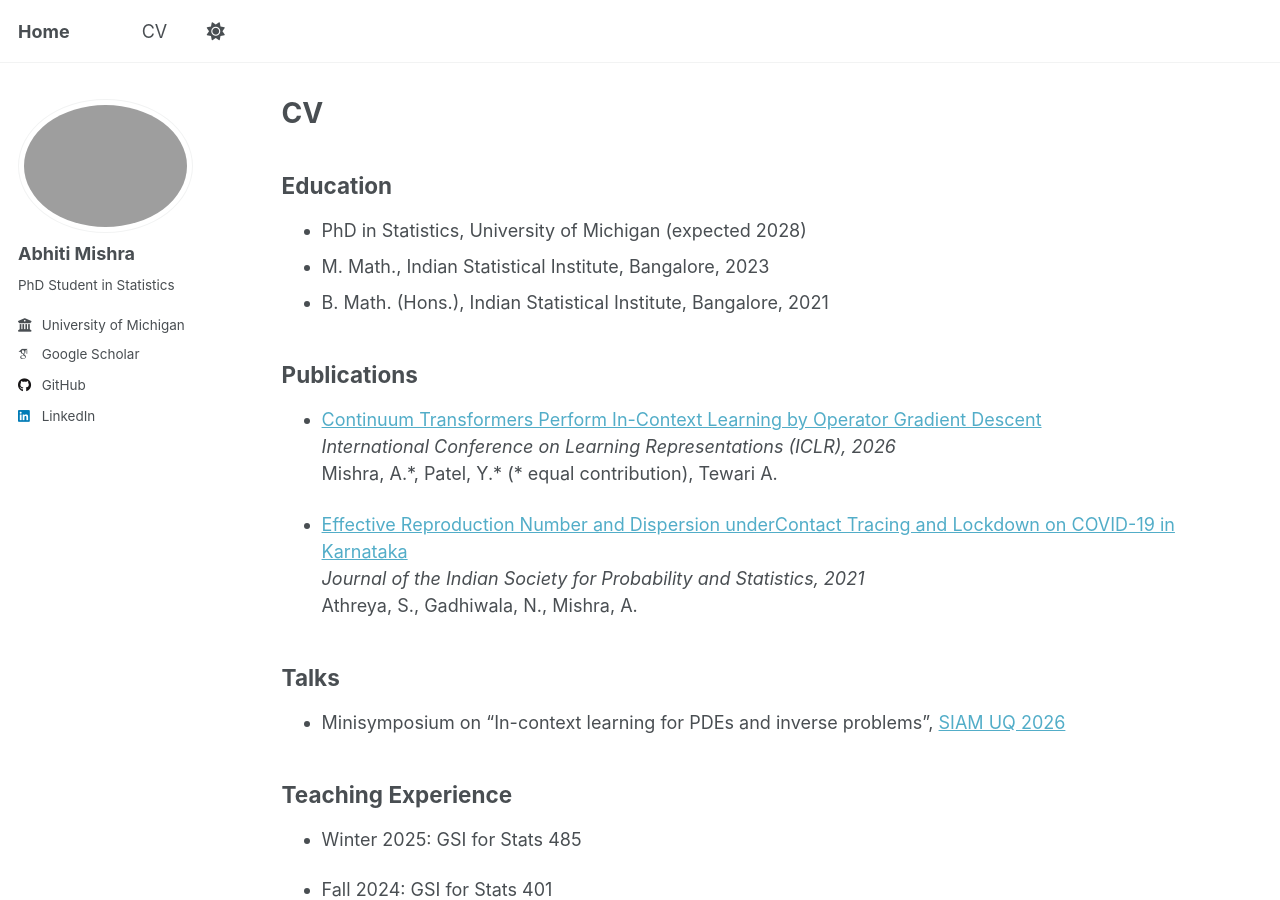
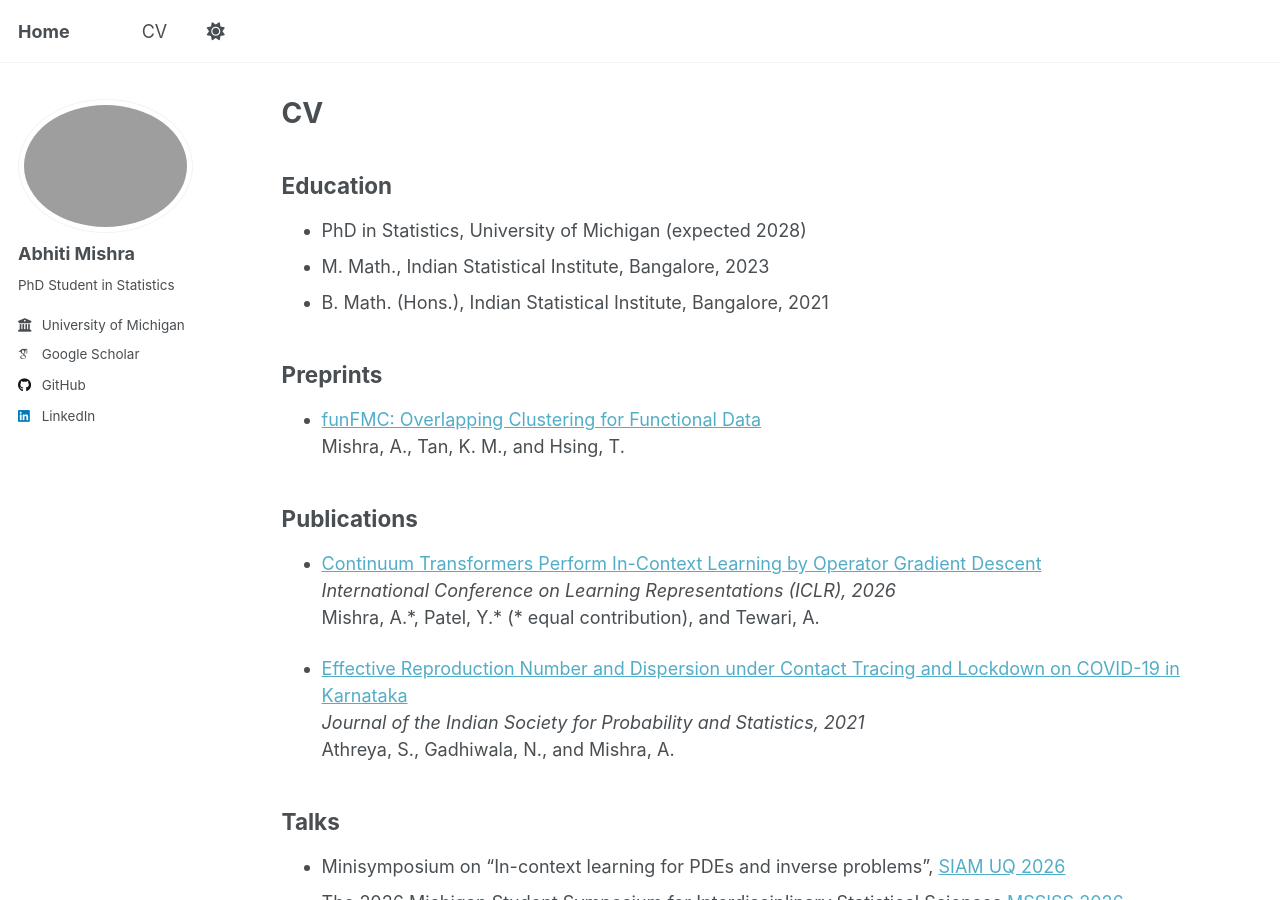
Before and after one commit to abhiti23/abhiti23.github.io, a Jekyll site: the page built from _pages/cv.md, in a window 1280 px wide and 900 px high. Built offline with Jekyll 4.4.1, drawn with Linux system fonts in a browser that asks for light colours; some web fonts are replaced; a script that is not in the unit is left out; some of the changed text lies outside the part shown.

Commit message:
update: new article, funFMC

```diff
--- a/_pages/cv.md
+++ b/_pages/cv.md
@@ -15,20 +15,25 @@ Education
 * M. Math., Indian Statistical Institute, Bangalore, 2023
 * B. Math. (Hons.), Indian Statistical Institute, Bangalore, 2021
 
+Preprints
+------
+* [funFMC: Overlapping Clustering for Functional Data](https://arxiv.org/abs/2607.13197) <br />
+Mishra, A., Tan, K. M., and Hsing, T.
+
 Publications
 ------
 * [Continuum Transformers Perform In-Context Learning by Operator Gradient Descent](https://arxiv.org/pdf/2505.17838) <br />
 *International Conference on Learning Representations (ICLR), 2026* <br />
-Mishra, A.\*, Patel, Y.\* (\* equal contribution), Tewari A.
+Mishra, A.\*, Patel, Y.\* (\* equal contribution), and Tewari, A.
 
-* [Effective Reproduction Number and Dispersion underContact Tracing and Lockdown on COVID-19 in Karnataka](https://link.springer.com/article/10.1007/s41096-021-00106-1) <br />
+* [Effective Reproduction Number and Dispersion under Contact Tracing and Lockdown on COVID-19 in Karnataka](https://link.springer.com/article/10.1007/s41096-021-00106-1) <br />
 *Journal of the Indian Society for Probability and Statistics, 2021* <br />
-Athreya, S., Gadhiwala, N., Mishra, A.
+Athreya, S., Gadhiwala, N., and Mishra, A.
 
 Talks
 ------
 * Minisymposium on "In-context learning for PDEs and inverse problems", [SIAM UQ 2026](https://www.siam.org/conferences-events/past-event-archive/uq26/)
-
+* The 2026 Michigan Student Symposium for Interdisciplinary Statistical Sciences [MSSISS 2026](https://sites.lsa.umich.edu/mssiss/)
 
 Teaching Experience
 ------
```
Also changed, not shown: 1 other file.
